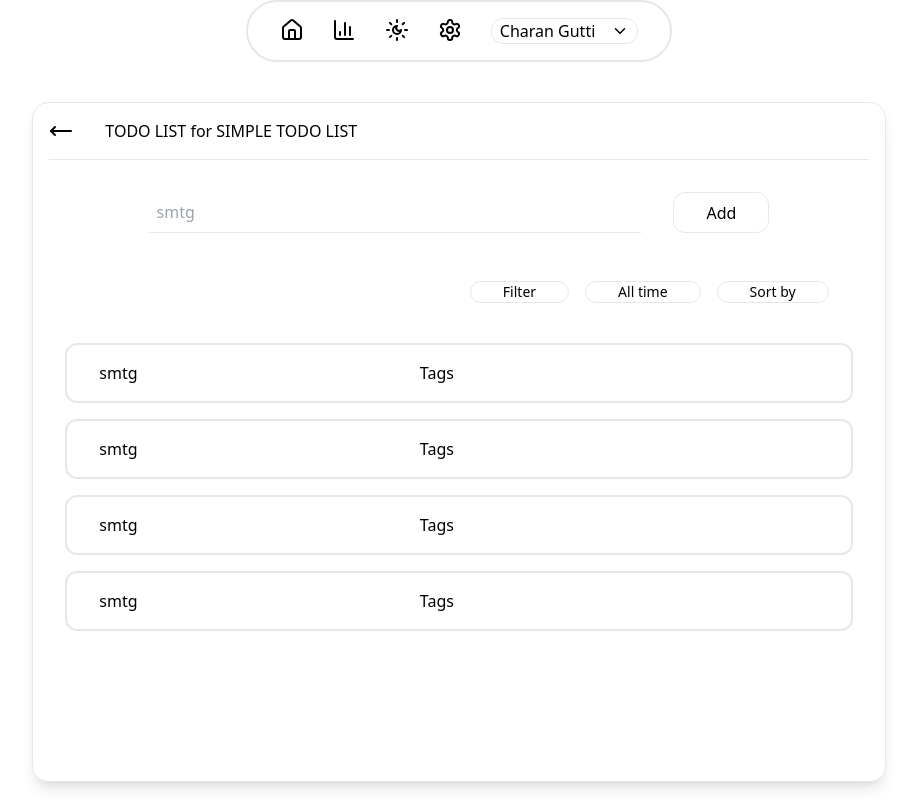
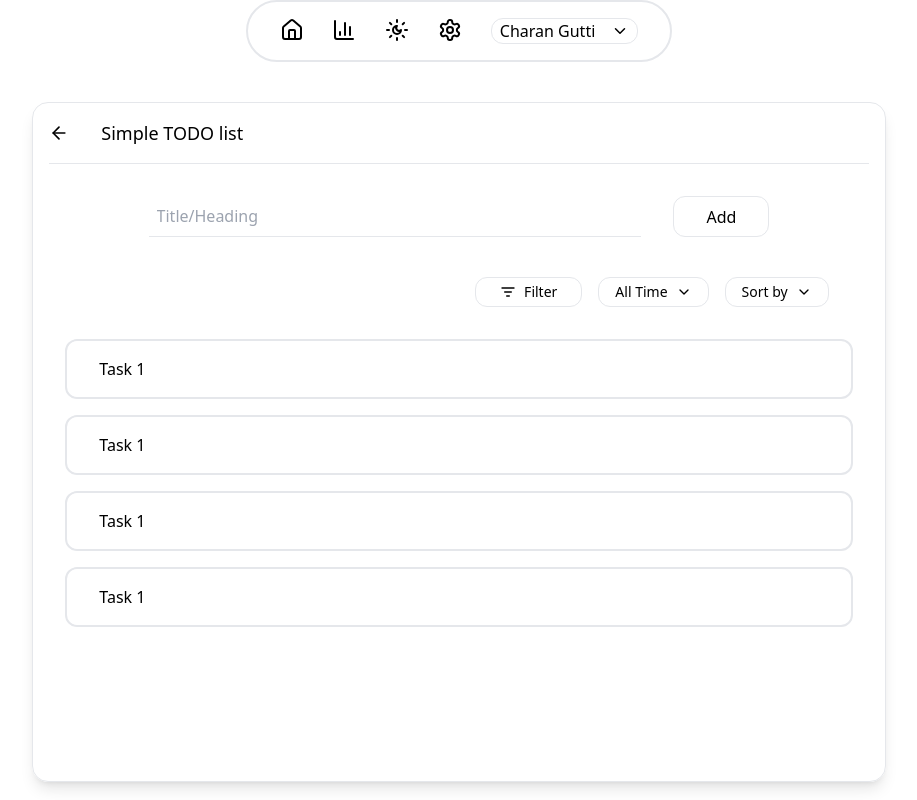
Before and after one commit to g-charan/Todo_app, a Next.js app in the folder todo_app/: page /pages/todo in a window 1280 px wide. Shown: the whole page, without its empty margins (181-1098 px from the left). Built offline with nearby package versions, Linux system fonts and the light colour scheme.

Commit message:
Minor Changes

```diff
--- a/todo_app/app/pages/events/page.tsx
+++ b/todo_app/app/pages/events/page.tsx
@@ -1,6 +1,6 @@
 "use client";
 
-import { MoveLeft, Pencil, Trash } from "lucide-react";
+import { ArrowLeft, Pencil, Trash } from "lucide-react";
 import { useRouter } from "next/navigation";
 import { useState } from "react";
 
@@ -8,10 +8,10 @@ const page = () => {
   const route = useRouter();
   const [number, setNumber] = useState<any>(0);
   const Items = [
-    { name: "smtg", pos: 1 },
-    { name: "smtg", pos: 2 },
-    { name: "smtg", pos: 3 },
-    { name: "smtg", pos: 4 },
+    { name: "Charan's Birthday", pos: 1 },
+    { name: "Task 1", pos: 2 },
+    { name: "Task 1", pos: 3 },
+    { name: "Task 1", pos: 4 },
   ];
   const HandleEnter = (data: any) => {
     setNumber(data.pos);
@@ -22,11 +22,12 @@ const page = () => {
     <div className="flex w-full h-[85%] justify-center ">
       <div className="w-2/3 mt-10 flex border rounded-2xl shadow-lg px-4  h-full flex-col gap-4">
         <div className=" border-b py-4 gap-8 w-full flex">
-          <MoveLeft
+          <ArrowLeft
+            size={20}
             onClick={() => route.push("/pages/list")}
-            className=" hover:cursor-pointer"
+            className=" hover:cursor-pointer self-center"
           />
-          <p> TODO LIST for SIMPLE TODO LIST</p>
+          <p> Simple EVENT List</p>
         </div>
         <div className="w-full py-4  px-10">
           <div className="  flex justify-center w-full gap-8 h-fit ">
@@ -67,8 +68,19 @@ const page = () => {
               onMouseOver={() => HandleEnter(data)}
               className="  px-8 rounded-xl hover:scale-[101%] transition-all duration-100 cursor-pointer flex justify-between relative border-2 py-4 "
             >
-              <p className="">{data.name}</p>
-              <p className=" absolute left-[45%]">Tags</p>
+              <div className="flex gap-4">
+                <p className=" self-center text-base">{data.name}</p>
+                <p className=" text-xs opacity-65 text-gray-400 self-center font-semibold">
+                  19-11-2022
+                </p>
+              </div>
+              <div className=" absolute left-[20%]  w-2/3 px-2 flex justify-center">
+                <div className=" flex justify-center w-fit rounded-lg py-[0.1rem] px-2 bg-green-200">
+                  <p className=" text-green-600 font-medium text-sm">
+                    BIRTHDAY
+                  </p>
+                </div>
+              </div>
               {data.pos == number && (
                 <div className={`flex gap-4  h-full w-2/3 justify-end`}>
                   <button className=" hover:scale-110 hover:bg-zinc-200 border px-4 rounded-lg text-sm">
--- a/todo_app/app/pages/list/page.tsx
+++ b/todo_app/app/pages/list/page.tsx
@@ -60,10 +60,12 @@ const page = () => {
           <Link href={data.type ? data.type : ""} key={key}>
             <div
               key={key}
-              className=" px-4 rounded-3xl hover:scale-[102%] transition-all duration-100 cursor-pointer relative border-2 py-6"
+              className=" flex flex-col gap-1 px-4 rounded-3xl hover:scale-[102%] transition-all duration-100 cursor-pointer relative border-2 py-6"
             >
-              <p>{data.name}</p>
-              <p>description</p>
+              <p className=" text-lg">{data.name}</p>
+              <p className=" text-sm font-semibold">
+                This is my personal todo list
+              </p>
               {data.element}
             </div>
           </Link>
--- a/todo_app/app/pages/timer/page.tsx
+++ b/todo_app/app/pages/timer/page.tsx
@@ -1,6 +1,6 @@
 "use client";
 
-import { ChevronRight, MoveLeft, Pause, Play, Square } from "lucide-react";
+import { ArrowLeft, ChevronRight, Pause, Play, Square } from "lucide-react";
 import { useRouter } from "next/navigation";
 import { useEffect, useState } from "react";
 
@@ -336,11 +336,13 @@ const page = () => {
     <div className="flex w-full h-[85%] justify-center ">
       <div className="w-2/3 mt-10 flex border rounded-2xl shadow-lg px-4  h-full flex-col gap-4">
         <div className="  py-4 gap-8 w-full flex">
-          <MoveLeft
+          <ArrowLeft
+            size={20}
             onClick={() => route.push("/pages/list")}
-            className=" hover:cursor-pointer"
+            className=" hover:cursor-pointer self-center"
           />
-          <p> TODO LIST for SIMPLE TODO LIST</p>
+
+          <p> Simple Timer</p>
         </div>
         <div className=" w-full grid grid-cols-2 h-[85%] grid-rows-3">
           <div className=" relative row-span-2 col-span-1 flex justify-center">
--- a/todo_app/app/pages/todo/page.tsx
+++ b/todo_app/app/pages/todo/page.tsx
@@ -1,17 +1,24 @@
 "use client";
 
-import { MoveLeft, Pencil, Trash } from "lucide-react";
+import {
+  ArrowLeft,
+  ChevronDown,
+  ListFilter,
+  Pencil,
+  Trash,
+} from "lucide-react";
 import { useRouter } from "next/navigation";
 import { useRef, useState } from "react";
 
 const page = () => {
   const route = useRouter();
   const [number, setNumber] = useState<any>(0);
+  const [text, setText] = useState("");
   const Items = [
-    { name: "smtg", pos: 1 },
-    { name: "smtg", pos: 2 },
-    { name: "smtg", pos: 3 },
-    { name: "smtg", pos: 4 },
+    { name: "Task 1", pos: 1 },
+    { name: "Task 1", pos: 2 },
+    { name: "Task 1", pos: 3 },
+    { name: "Task 1", pos: 4 },
   ];
   const mouseRef = useRef<any>();
 
@@ -30,35 +37,41 @@ const page = () => {
     <div className="flex w-full h-[85%] justify-center ">
       <div className="w-2/3 mt-10 flex border rounded-2xl shadow-lg px-4  h-full flex-col gap-4">
         <div className=" border-b py-4 gap-8 w-full flex">
-          <MoveLeft
+          <ArrowLeft
+            size={20}
             onClick={() => route.push("/pages/list")}
-            className=" hover:cursor-pointer"
+            className=" hover:cursor-pointer self-center"
           />
-          <p> TODO LIST for SIMPLE TODO LIST</p>
+          <span className=" text-lg ">Simple TODO list</span>
         </div>
         <div className="w-full py-4  px-10">
           <div className="  flex justify-center w-full gap-8 h-fit ">
             <input
+              value={text}
+              onChange={(e) => setText(e.target.value)}
               type="text"
               className=" w-2/3 border-b p-2 outline-none"
-              placeholder="smtg"
+              placeholder="Title/Heading"
             ></input>
             <button className=" px-8 border hover:scale-[102%] rounded-xl">
               Add
             </button>
           </div>
         </div>
-        <div className="w-full py-4  px-10">
+        <div className="w-full py-2  px-10">
           <div className=" flex justify-end w-full ">
             <div className=" self-end flex gap-4">
-              <button className=" px-8 border text-sm rounded-xl">
-                Filter
+              <button className=" hover:bg-zinc-200 px-6 flex gap-2 py-1 border text-sm rounded-xl">
+                <ListFilter size={16} className=" self-center" />
+                <p>Filter</p>
               </button>
-              <button className=" px-8 border text-sm rounded-xl">
-                All time
+              <button className=" px-4 hover:bg-zinc-200 flex gap-2 py-1 border text-sm rounded-xl">
+                <p>All Time</p>
+                <ChevronDown size={16} className=" self-center" />
               </button>
-              <button className=" px-8 border text-sm rounded-xl">
-                Sort by
+              <button className=" px-4 hover:bg-zinc-200 flex gap-2 py-1 border text-sm rounded-xl">
+                <p>Sort by</p>
+                <ChevronDown size={16} className=" self-center" />
               </button>
             </div>
           </div>
@@ -71,8 +84,8 @@ const page = () => {
               onMouseOver={() => HandleEnter(data)}
               className="  px-8 rounded-xl hover:scale-[101%] transition-all duration-100 cursor-pointer flex justify-between relative border-2 py-4 "
             >
-              <p className="  font-medium">{data.name}</p>
-              <p className=" absolute left-[45%]">Tags</p>
+              <p className="">{data.name}</p>
+              <div className=" absolute left-[45%]"></div>
               {data.pos == number && (
                 <div className={`flex gap-4  h-full w-2/3 justify-end`}>
                   <button className=" hover:scale-110 hover:bg-zinc-200 border px-4 rounded-lg text-sm">
```
